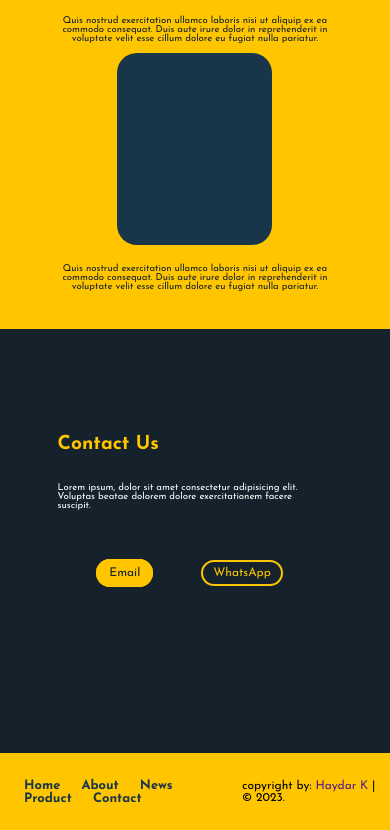
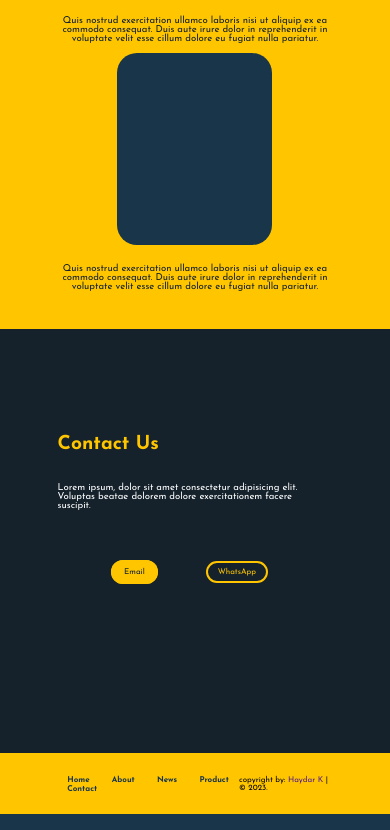
Before and after one commit to HaydarK03/webtest, a plain HTML site: page index.html in a window 390 px wide. Shown: the part 1762-2592 px from the top of the page. Drawn offline with nearby package versions, Linux system fonts and the light colour scheme.

Commit message:
add footer

```diff
--- a/index.html
+++ b/index.html
@@ -128,7 +128,7 @@
     <!-- contact section end -->
 
     <!-- footer start -->
-    <footer class="footer">
+    <footer>
         <div class="footer-nav">
             <a href="#home" >Home</a>
             <a href="#about">About</a>
--- a/style.css
+++ b/style.css
@@ -329,7 +329,7 @@ body{
 /* contact section end */
 
 /* footer start */
-.footer{
+footer{
     background-color: #FFC600;
     padding: 1.5rem;
     /* position: absolute; */
@@ -337,6 +337,8 @@ body{
     justify-content: space-between;
     align-items: center;
     text-decoration: none;
+    padding-left: 6rem;
+    padding-right: 6rem;
 }
 
 .footer-nav a{
@@ -410,6 +412,14 @@ body{
         font-size: 75%;
     }
 
+
+    .footer-nav a{
+        font-size: 11px;
+    }
+
+    .credit p, a{
+        font-size: 11px;
+    }
 
 
 
@@ -494,6 +504,14 @@ body{
         font-size: 60%;
     }
 
+    .footer-nav a{
+        font-size: 8px;
+    }
+
+    .credit p, a{
+        font-size: 8px;
+    }
+
 }
 /* mobile */
 @media screen and (max-width: 350px) {
```
